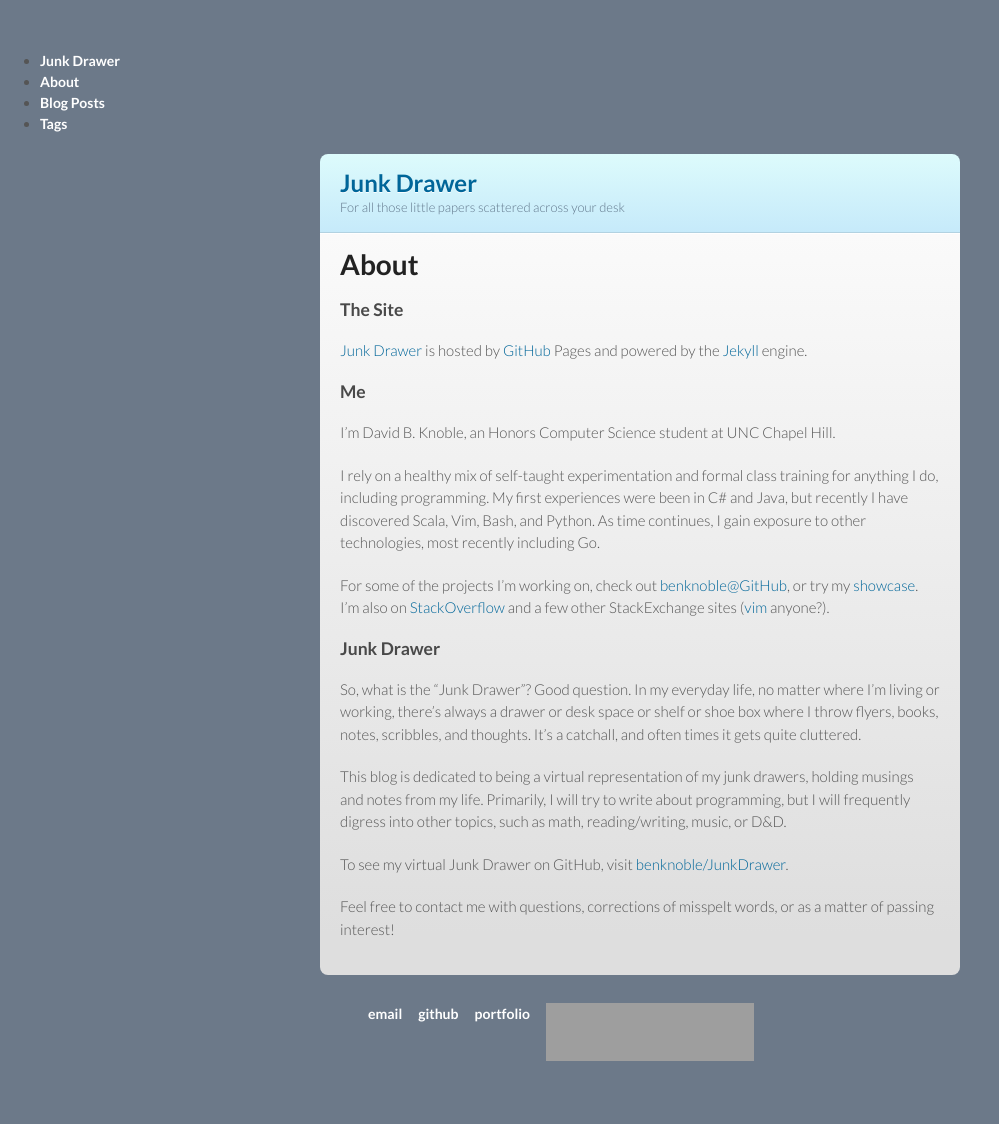
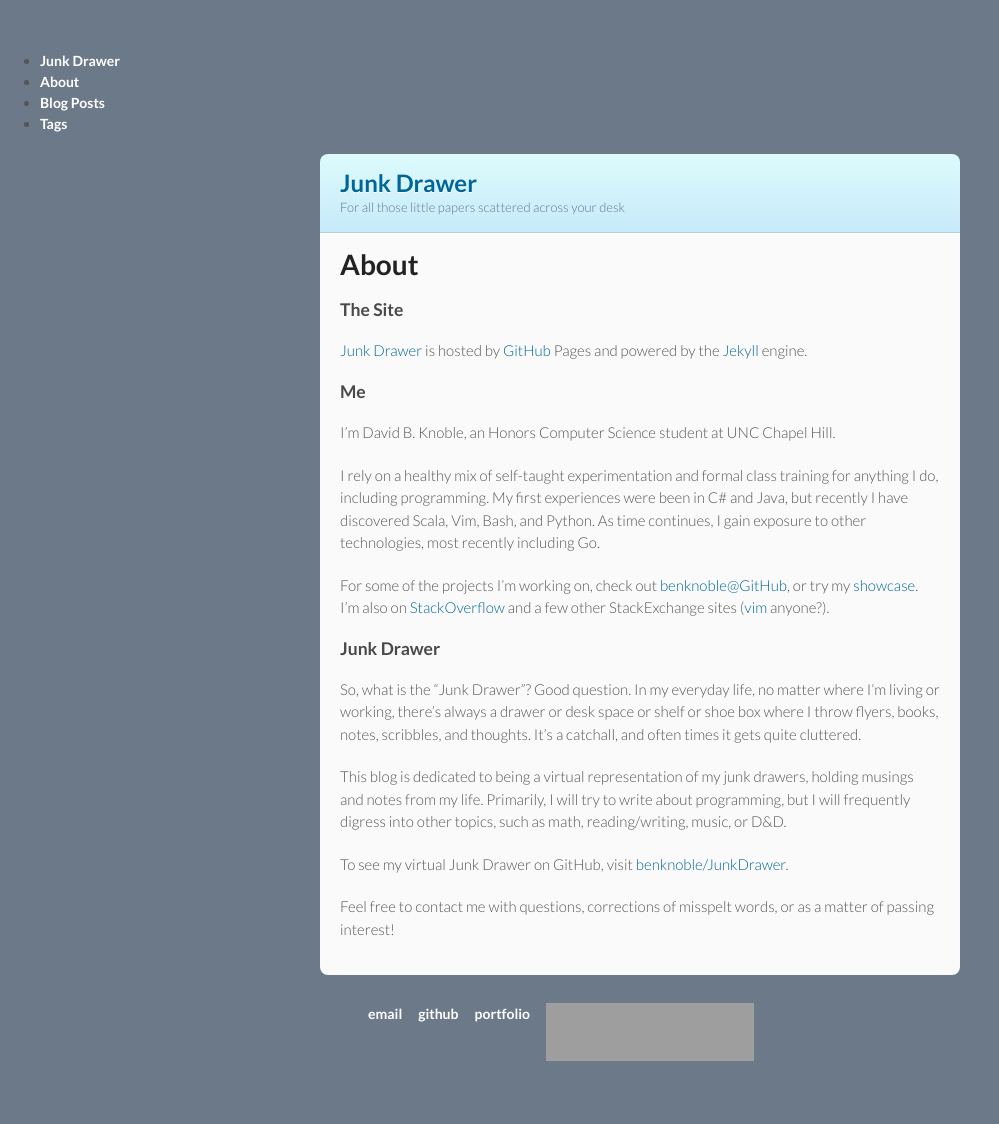
Before and after one commit to benknoble/benknoble.github.io, a Jekyll site: the page built from about/index.md, in a window 1280 px wide. Shown: the whole page, without its empty margins (0-999 px from the left). Built offline with Jekyll 4.4.1, drawn with Linux system fonts in a browser that asks for light colours; grey boxes are pictures that could not be loaded.

Commit message:
Cheat with gradients by using the same color
For some reason, removing all the gradient junk broke it, so I just
keep a gradient from #fafafa to #fafafa, and like that I get a solid
background.

```diff
--- a/stylesheets/styles.css
+++ b/stylesheets/styles.css
@@ -148,12 +148,12 @@ section {
   padding: 15px 20px;
   font-size: 15px;
   border-top: 1px solid #fff;
-  background: -webkit-gradient(linear, 50% 0%, 50% 700, color-stop(0%, #fafafa), color-stop(100%, #dedede));
-  background: -webkit-linear-gradient(#fafafa, #dedede 700px);
-  background: -moz-linear-gradient(#fafafa, #dedede 700px);
-  background: -o-linear-gradient(#fafafa, #dedede 700px);
-  background: -ms-linear-gradient(#fafafa, #dedede 700px);
-  background: linear-gradient(#fafafa, #dedede 700px);
+  background: -webkit-gradient(linear, 50% 0%, 50% 700, color-stop(0%, #fafafa), color-stop(100%, #fafafa));
+  background: -webkit-linear-gradient(#fafafa, #fafafa 700px);
+  background: -moz-linear-gradient(#fafafa, #fafafa 700px);
+  background: -o-linear-gradient(#fafafa, #fafafa 700px);
+  background: -ms-linear-gradient(#fafafa, #fafafa 700px);
+  background: linear-gradient(#fafafa, #fafafa 700px);
   -webkit-border-radius: 0 0 8px 8px;
   -moz-border-radius: 0 0 8px 8px;
   -ms-border-radius: 0 0 8px 8px;
```
